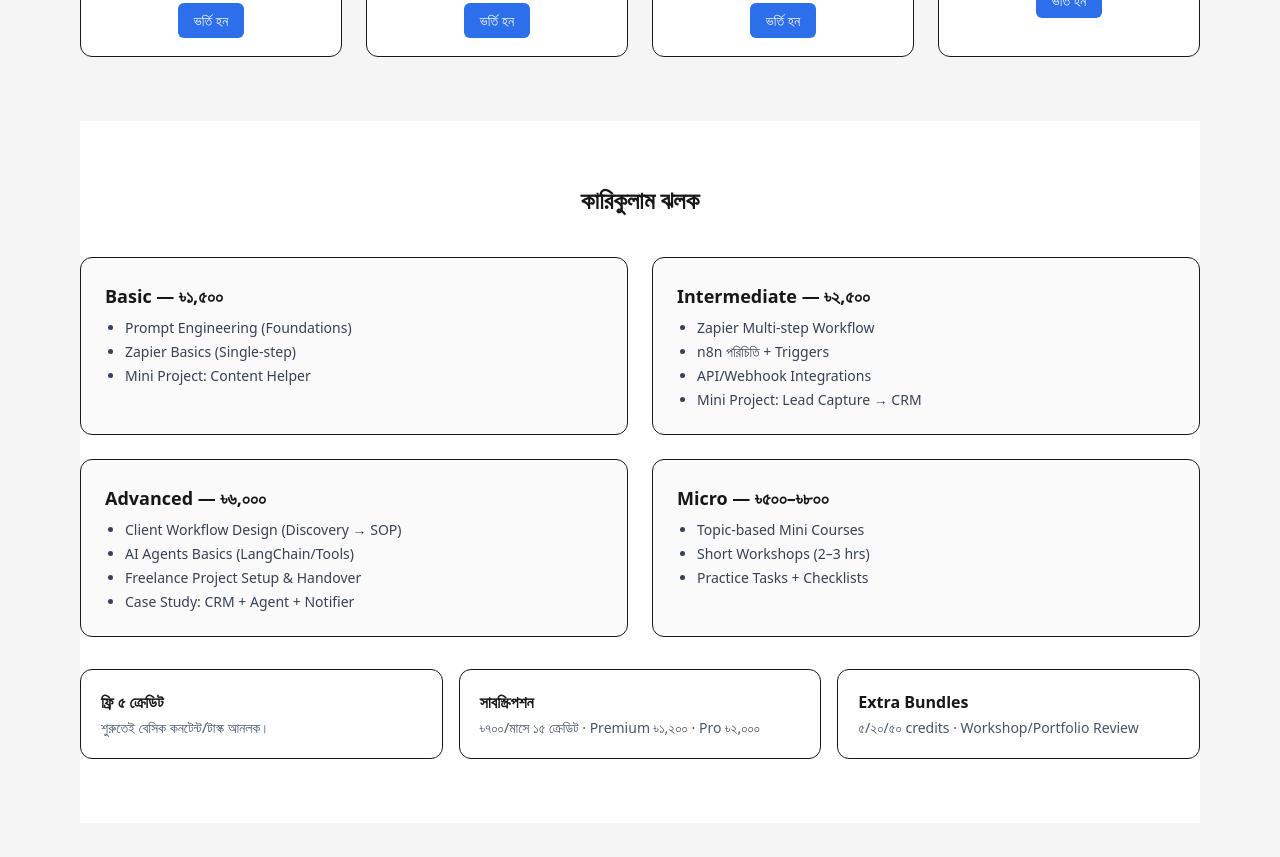
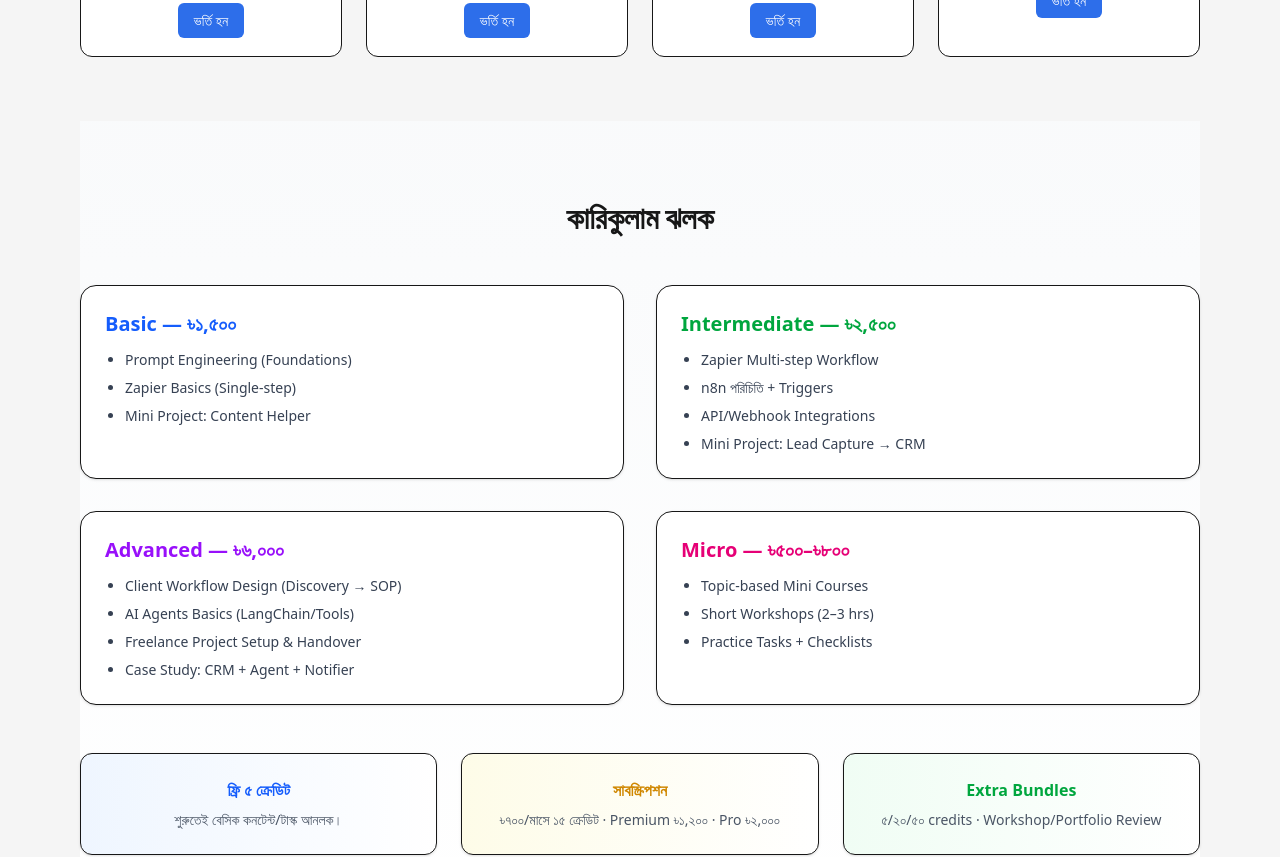
Before and after one commit to helloshamimjunior-cpu/rova-ai, a Next.js app: page / in a window 1280 px wide. Shown: the part 1820-2677 px from the top of the page. Built offline with nearby package versions, Linux system fonts and the light colour scheme.

Commit message:
polish: prettier curriculum preview cards

```diff
--- a/app/page.tsx
+++ b/app/page.tsx
@@ -245,16 +245,15 @@ export default function Page({
   </div>
 </section>
 {/* Curriculum Preview */}
-<section className="py-16 bg-white">
-  <h2 className="text-center text-2xl font-semibold mb-10">
-    কারিকুলাম ঝলক
-  </h2>
+<section className="py-20 bg-gradient-to-b from-gray-50 to-white">
+  <h2 className="text-center text-3xl font-bold mb-12">কারিকুলাম ঝলক</h2>
 
-  <div className="mx-auto max-w-6xl grid gap-6 md:grid-cols-2">
+  {/* Cards */}
+  <div className="mx-auto max-w-6xl grid gap-8 md:grid-cols-2">
     {/* Basic */}
-    <div className="rounded-xl border bg-neutral-50 p-6">
-      <div className="text-lg font-semibold mb-2">Basic — ৳১,৫০০</div>
-      <ul className="list-disc pl-5 text-sm text-gray-700 space-y-1">
+    <div className="rounded-2xl border shadow-sm bg-white p-6 hover:shadow-md transition">
+      <div className="text-xl font-semibold mb-3 text-blue-600">Basic — ৳১,৫০০</div>
+      <ul className="list-disc pl-5 text-sm text-gray-700 space-y-2">
         <li>Prompt Engineering (Foundations)</li>
         <li>Zapier Basics (Single-step)</li>
         <li>Mini Project: Content Helper</li>
@@ -262,9 +261,9 @@ export default function Page({
     </div>
 
     {/* Intermediate */}
-    <div className="rounded-xl border bg-neutral-50 p-6">
-      <div className="text-lg font-semibold mb-2">Intermediate — ৳২,৫০০</div>
-      <ul className="list-disc pl-5 text-sm text-gray-700 space-y-1">
+    <div className="rounded-2xl border shadow-sm bg-white p-6 hover:shadow-md transition">
+      <div className="text-xl font-semibold mb-3 text-green-600">Intermediate — ৳২,৫০০</div>
+      <ul className="list-disc pl-5 text-sm text-gray-700 space-y-2">
         <li>Zapier Multi-step Workflow</li>
         <li>n8n পরিচিতি + Triggers</li>
         <li>API/Webhook Integrations</li>
@@ -273,9 +272,9 @@ export default function Page({
     </div>
 
     {/* Advanced */}
-    <div className="rounded-xl border bg-neutral-50 p-6">
-      <div className="text-lg font-semibold mb-2">Advanced — ৳৬,০০০</div>
-      <ul className="list-disc pl-5 text-sm text-gray-700 space-y-1">
+    <div className="rounded-2xl border shadow-sm bg-white p-6 hover:shadow-md transition">
+      <div className="text-xl font-semibold mb-3 text-purple-600">Advanced — ৳৬,০০০</div>
+      <ul className="list-disc pl-5 text-sm text-gray-700 space-y-2">
         <li>Client Workflow Design (Discovery → SOP)</li>
         <li>AI Agents Basics (LangChain/Tools)</li>
         <li>Freelance Project Setup & Handover</li>
@@ -284,9 +283,9 @@ export default function Page({
     </div>
 
     {/* Micro */}
-    <div className="rounded-xl border bg-neutral-50 p-6">
-      <div className="text-lg font-semibold mb-2">Micro — ৳৫০০–৳৮০০</div>
-      <ul className="list-disc pl-5 text-sm text-gray-700 space-y-1">
+    <div className="rounded-2xl border shadow-sm bg-white p-6 hover:shadow-md transition">
+      <div className="text-xl font-semibold mb-3 text-pink-600">Micro — ৳৫০০–৳৮০০</div>
+      <ul className="list-disc pl-5 text-sm text-gray-700 space-y-2">
         <li>Topic-based Mini Courses</li>
         <li>Short Workshops (2–3 hrs)</li>
         <li>Practice Tasks + Checklists</li>
@@ -295,24 +294,18 @@ export default function Page({
   </div>
 
   {/* Support & credits */}
-  <div className="mx-auto max-w-6xl mt-8 grid gap-4 md:grid-cols-3">
-    <div className="rounded-xl border bg-white p-5">
-      <div className="font-semibold mb-1">ফ্রি ৫ ক্রেডিট</div>
-      <p className="text-sm text-gray-600">
-        শুরুতেই বেসিক কনটেন্ট/টাস্ক আনলক।
-      </p>
+  <div className="mx-auto max-w-6xl mt-12 grid gap-6 md:grid-cols-3">
+    <div className="rounded-xl border bg-gradient-to-r from-blue-50 to-white p-6 text-center shadow-sm">
+      <div className="font-bold mb-2 text-blue-600">ফ্রি ৫ ক্রেডিট</div>
+      <p className="text-sm text-gray-600">শুরুতেই বেসিক কনটেন্ট/টাস্ক আনলক।</p>
     </div>
-    <div className="rounded-xl border bg-white p-5">
-      <div className="font-semibold mb-1">সাবস্ক্রিপশন</div>
-      <p className="text-sm text-gray-600">
-        ৳৭০০/মাসে ১৫ ক্রেডিট · Premium ৳১,২০০ · Pro ৳২,০০০
-      </p>
+    <div className="rounded-xl border bg-gradient-to-r from-yellow-50 to-white p-6 text-center shadow-sm">
+      <div className="font-bold mb-2 text-yellow-600">সাবস্ক্রিপশন</div>
+      <p className="text-sm text-gray-600">৳৭০০/মাসে ১৫ ক্রেডিট · Premium ৳১,২০০ · Pro ৳২,০০০</p>
     </div>
-    <div className="rounded-xl border bg-white p-5">
-      <div className="font-semibold mb-1">Extra Bundles</div>
-      <p className="text-sm text-gray-600">
-        ৫/২০/৫০ credits · Workshop/Portfolio Review
-      </p>
+    <div className="rounded-xl border bg-gradient-to-r from-green-50 to-white p-6 text-center shadow-sm">
+      <div className="font-bold mb-2 text-green-600">Extra Bundles</div>
+      <p className="text-sm text-gray-600">৫/২০/৫০ credits · Workshop/Portfolio Review</p>
     </div>
   </div>
 </section>
```
